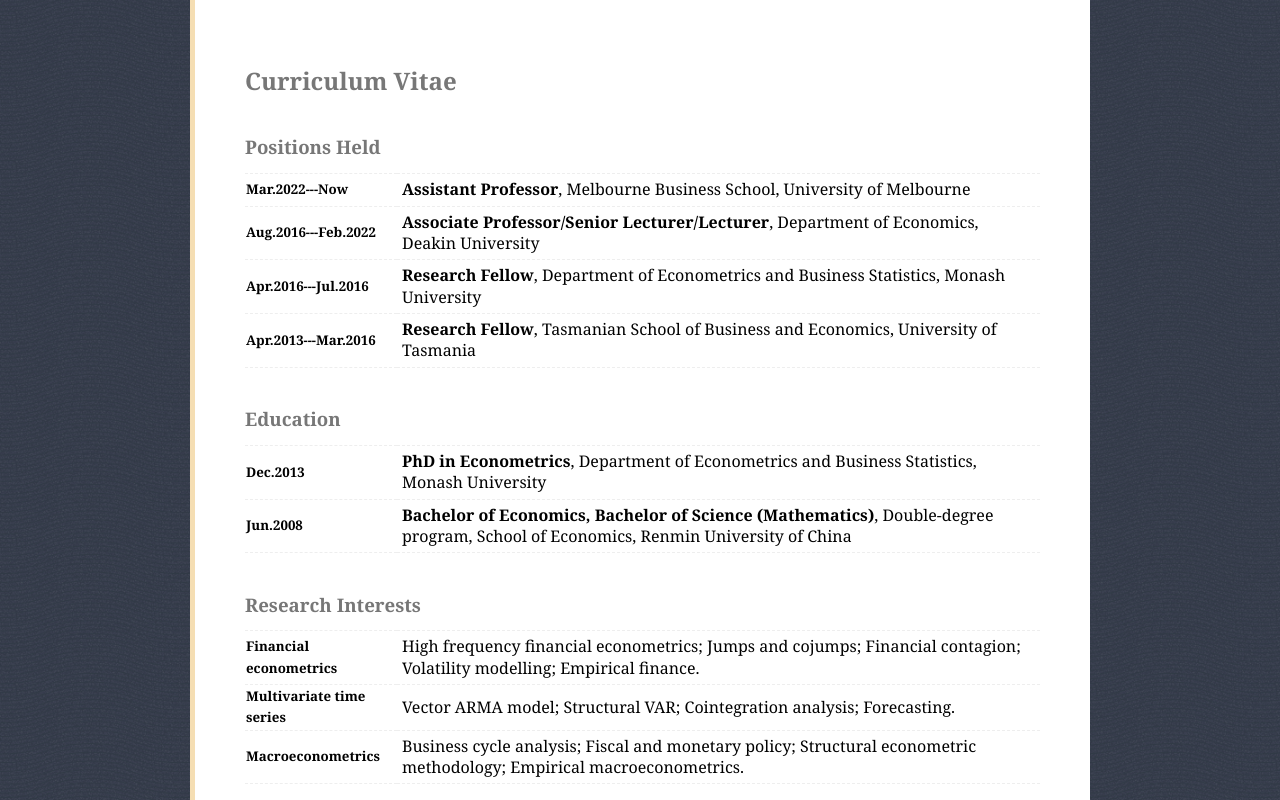
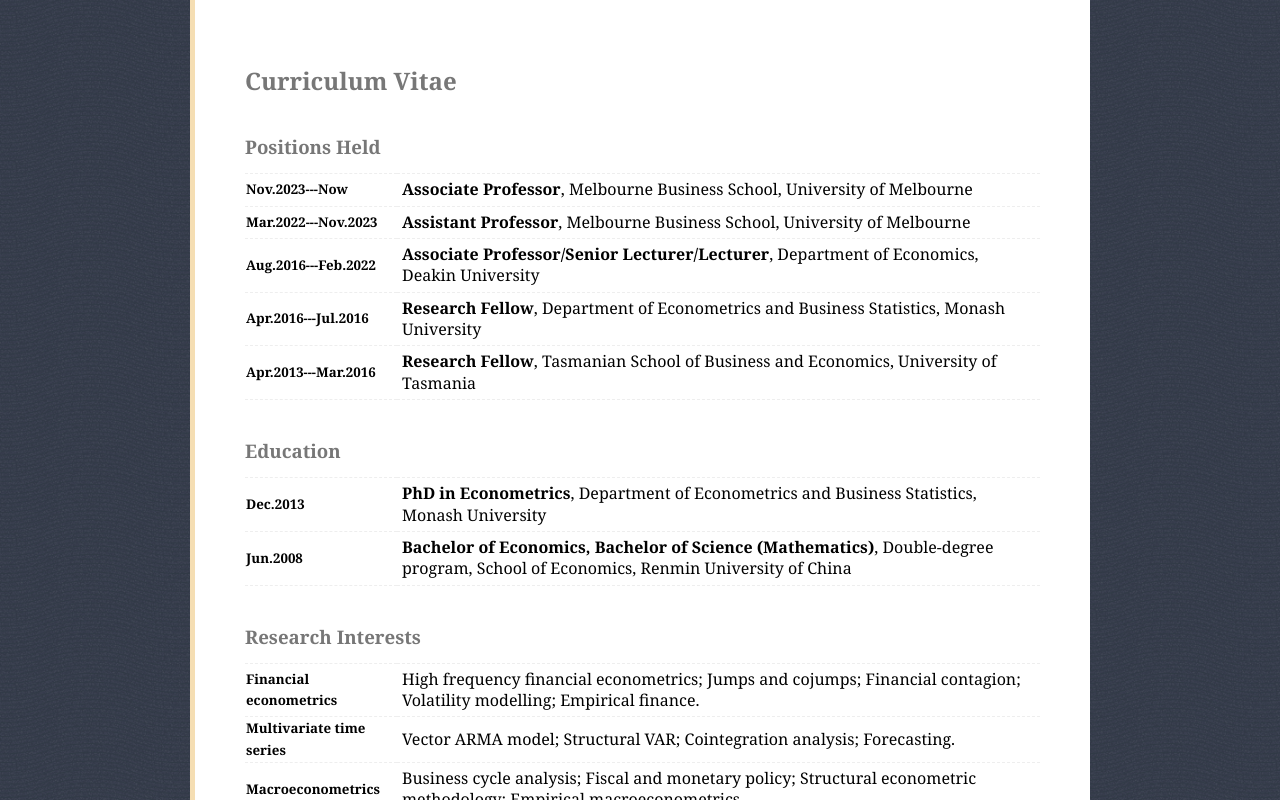
Before and after one commit to wenyingyao/wenyingyao.github.io, a plain HTML site: page index.html in a window 1280 px wide. Both pictures are taken after a click on the link "Curriculum Vitae". Shown: the part 388-1188 px from the top of the page. Drawn offline with nearby package versions, Linux system fonts and the light colour scheme; a web font is replaced by a local one.

Commit message:
change job title

```diff
--- a/index.html
+++ b/index.html
@@ -258,7 +258,7 @@
             <div class="subsection" id="news">
                 <h1>About Me</h1>
 
-                <p>I am an Assistant Professor in Econometrics and Business Statistics at <a href="https://mbs.edu/">Melbourne Business School</a>,
+                <p>I am an Associate Professor in Econometrics and Business Statistics at <a href="https://mbs.edu/">Melbourne Business School</a>,
                    <a href="https://www.deakin.edu.au/">University of Melbourne</a>.</p>
 
                 <p>I have previously worked at <a href="https://www.deakin.edu.au/">Deakin University</a>, <a href="https://www.monash.edu">Monash University</a>
@@ -368,7 +368,11 @@
                 <table>
                     <tbody>
                         <tr>
-                            <th>Mar.2022---Now</th>
+                            <th>Nov.2023---Now</th>
+                            <td><b>Associate Professor</b>, Melbourne Business School, University of Melbourne</td>
+                        </tr>
+                        <tr>
+                            <th>Mar.2022---Nov.2023</th>
                             <td><b>Assistant Professor</b>, Melbourne Business School, University of Melbourne</td>
                         </tr>
                         <tr>
```
